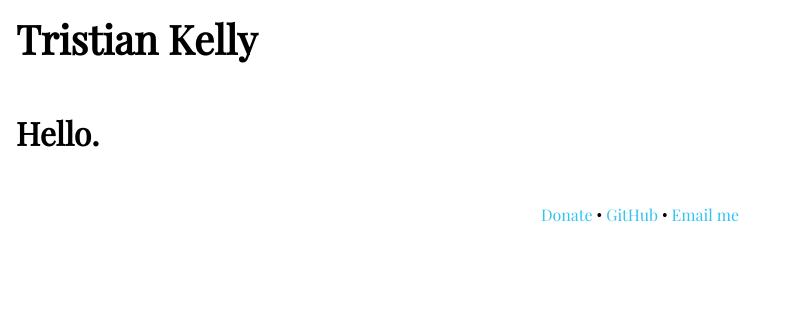
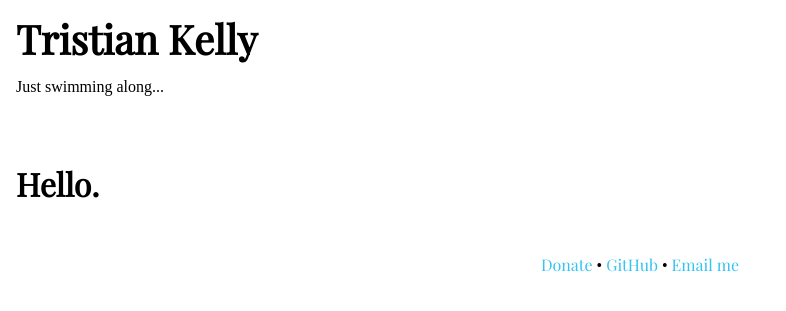
Before and after one commit to OrdinaryJellyfish/ordinaryjellyfish.github.io, a Jekyll site: the page built from index.html, in a window 1280 px wide. Shown: the top 311 px of the page, without its empty margins (0-786 px from the left). Built offline with Jekyll 4.4.1, drawn with Linux system fonts in a browser that asks for light colours.

Commit message:
Update default.html

```diff
--- a/_layouts/default.html
+++ b/_layouts/default.html
@@ -2,6 +2,7 @@
 <html lang="en">
   <head>
     <meta charset="utf-8">
+    <meta name="viewport" content="width=device-width, initial-scale=1, shrink-to-fit=no">
     <title>{{ page.title }} | OrdinaryJellyfish</title>
     <link href="https://fonts.googleapis.com/css?family=Playfair+Display&display=swap" rel="stylesheet">
     <link rel="stylesheet" href="/css/style.css">
@@ -10,6 +11,7 @@
   <body>
     <section class="page-lead">
       <h1 class="name">Tristian Kelly</h1>
+      <p>Just swimming along...</p>
     </section>
     <section class="content">
       {{ content }}
```
